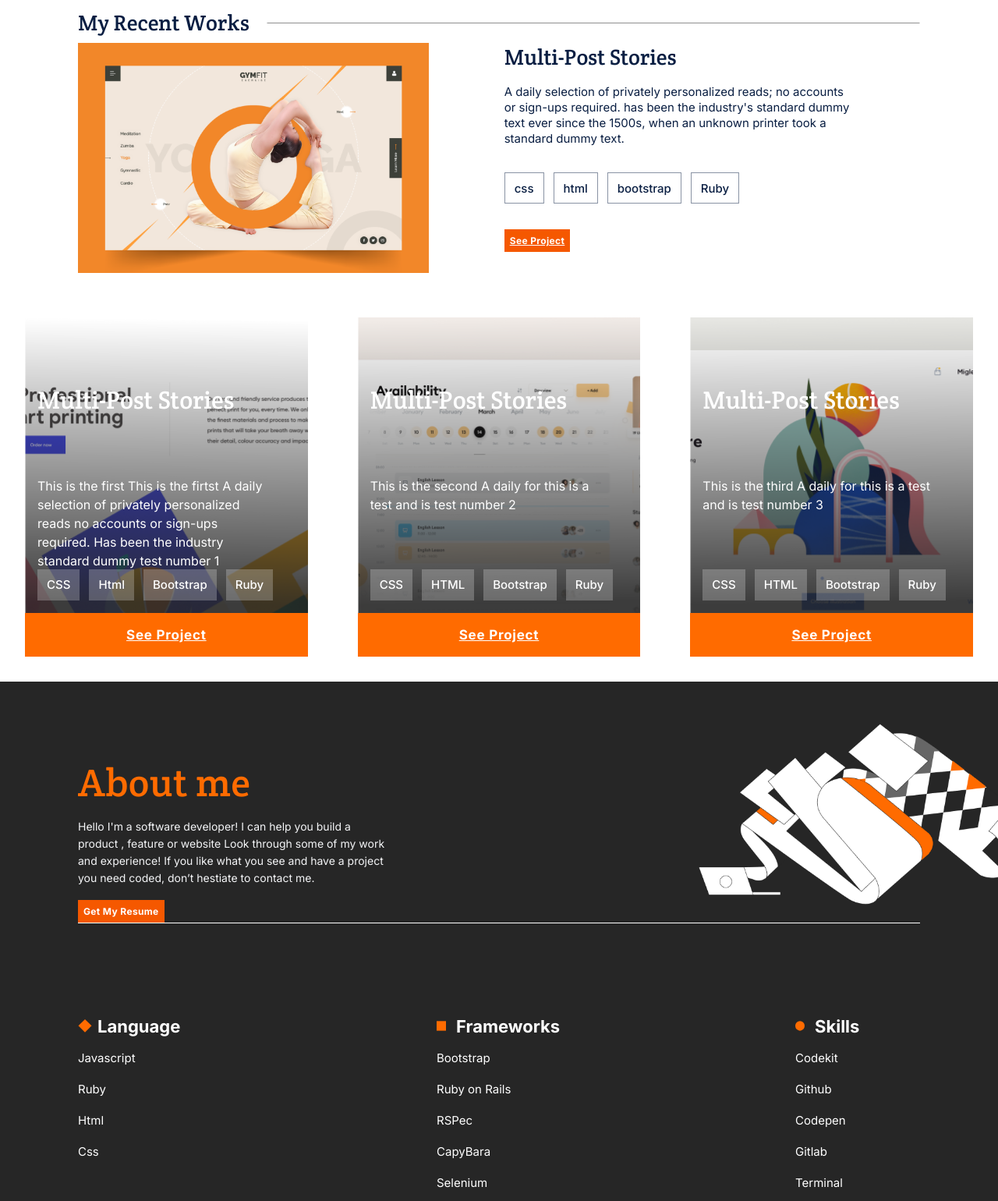
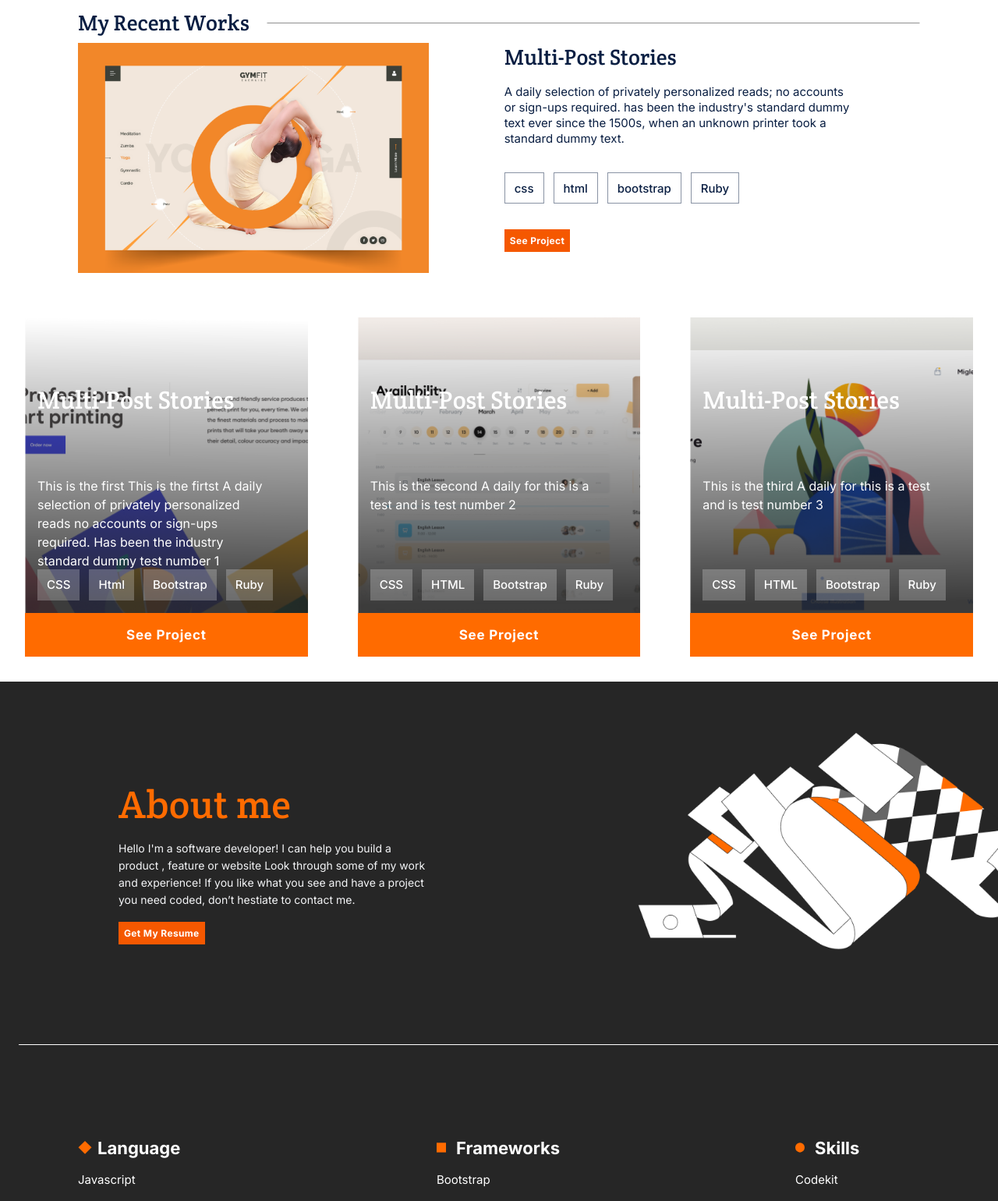
Before and after one commit to Camilovelag/my-portfolio, a plain HTML site: page index.html in a window 1280 px wide. Shown: the part 769-2309 px from the top of the page at 78% size. Drawn offline with Linux system fonts and the light colour scheme.

Commit message:
Update styles.css

```diff
--- a/style.css
+++ b/style.css
@@ -314,6 +314,7 @@ body {
   border-style: none;
   width: fit-content;
   height: auto;
+  text-decoration-line: none;
 }
 
 .recent-works-button:hover {
@@ -403,6 +404,7 @@ body {
   border-style: none;
   padding: 1rem;
   text-align: center;
+  text-decoration-line: none;
 }
 
 .card-works-button:hover {
@@ -955,8 +957,7 @@ body {
   }
 
   .about-me {
-    padding: 0;
-    margin: 100px 100px 0;
+    padding: 10%;
     background-image: none;
     justify-content: flex-start;
     gap: 17px;
```
